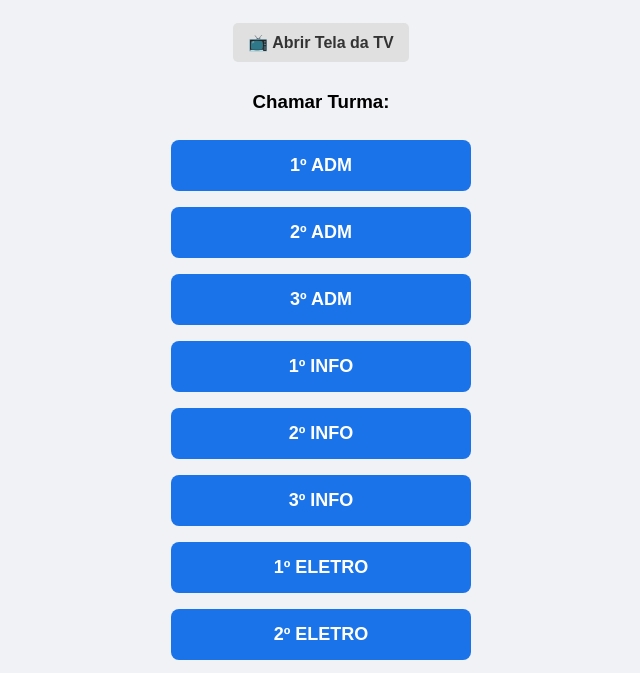
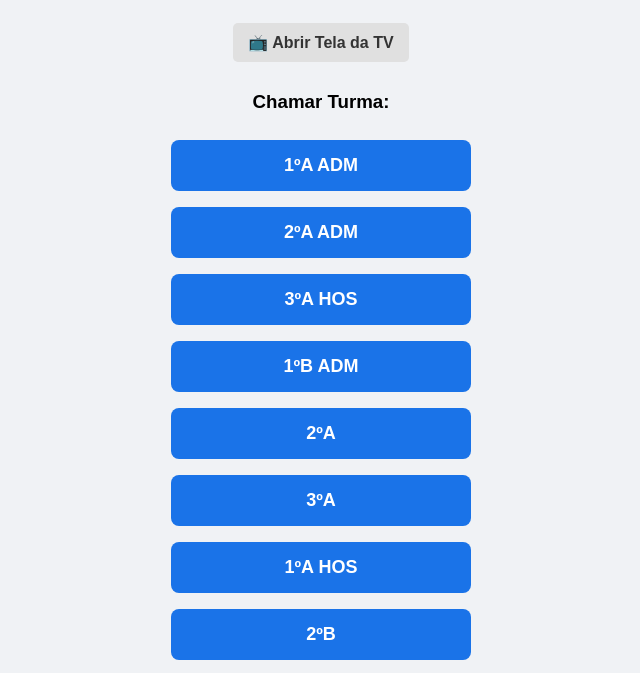
Before and after one commit to cielfirmino87-stack/fila-inteligente, a plain HTML site: page index.html in a window 1280 px wide. Shown: the part 81-754 px from the top of the page, without its empty margins (319-959 px from the left). Drawn offline with Linux system fonts and the light colour scheme; no server answers.

Commit message:
Update turma names in index.html

```diff
--- a/index.html
+++ b/index.html
@@ -83,9 +83,9 @@
 
     } else {
       const turmas = [
-        "1º ADM", "2º ADM", "3º ADM",
-        "1º INFO", "2º INFO", "3º INFO",
-        "1º ELETRO", "2º ELETRO", "3º ELETRO"
+        "1ºA ADM", "2ºA ADM", "3ºA HOS",
+        "1ºB ADM", "2ºA ", "3ºA",
+        "1ºA HOS", "2ºB ",
       ];
 
       let html = `<h1>Painel da Merenda</h1>`;
```
